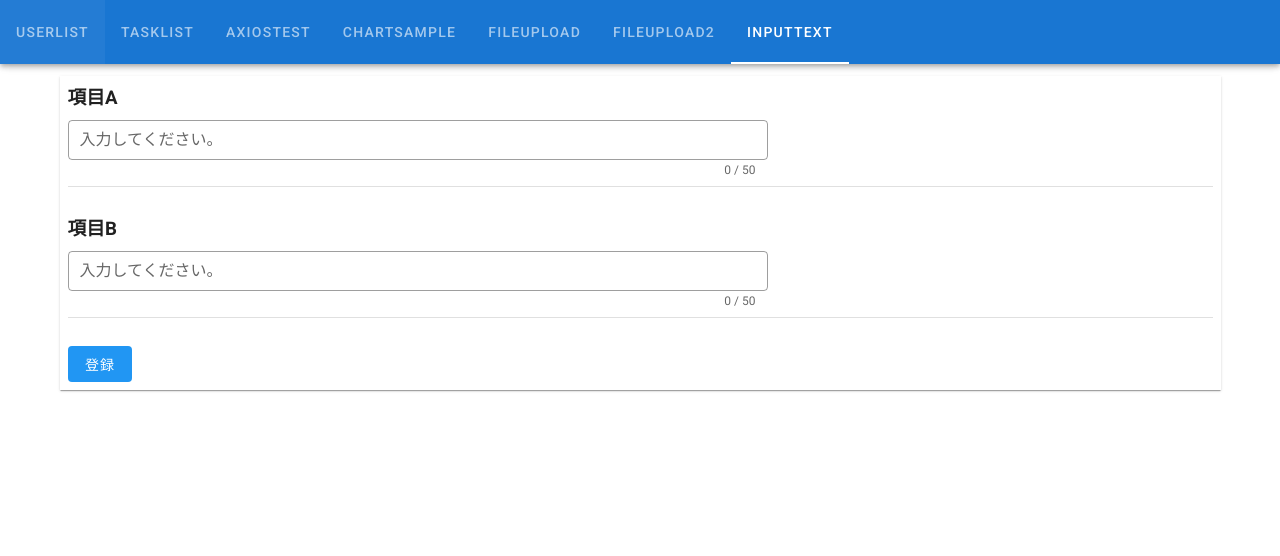
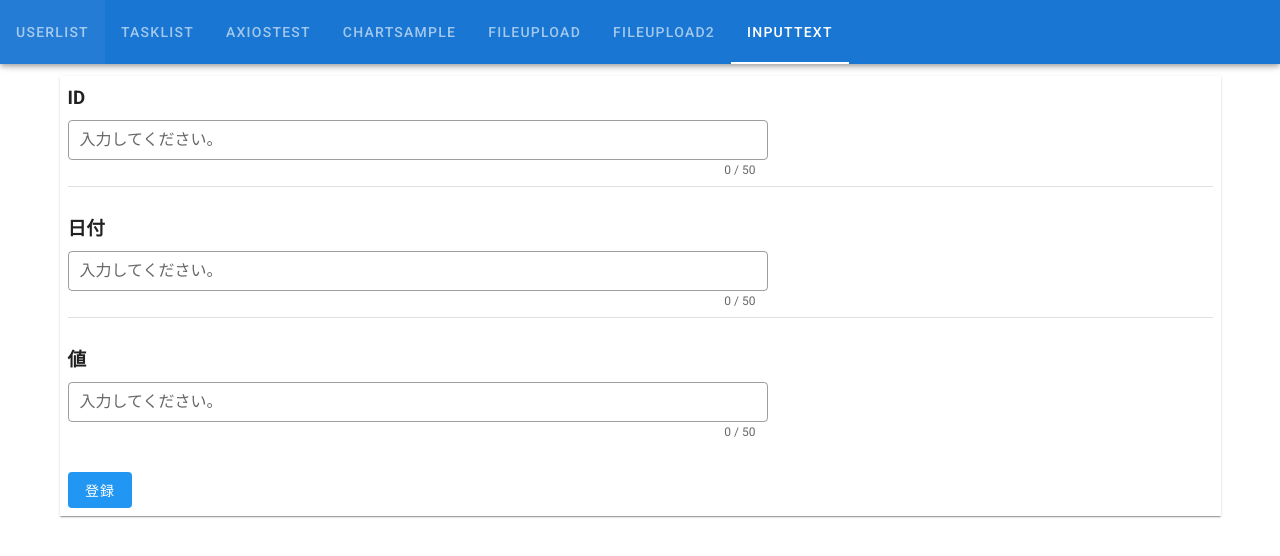
Before and after one commit to subretu/vue-sample-project, a Vue app in the folder frontend/: page /Inputtext in a window 1280 px wide. Shown: the top 556 px of the page. Built offline with nearby package versions, Linux system fonts and the light colour scheme; no server answers.

Commit message:
fix input api

```diff
--- a/frontend/src/services/SampleApiService.ts
+++ b/frontend/src/services/SampleApiService.ts
@@ -10,8 +10,8 @@ class SampleApiService {
     return http.get(`/delete/${id}`);
   }
 
-  insert(): Promise<any> {
-    return http.post("/insertdata");
+  insert(data: any): Promise<any> {
+    return http.post("/insertdata", data);
   }
 
   task(is_button: any): Promise<any> {
--- a/frontend/src/views/InputtText.vue
+++ b/frontend/src/views/InputtText.vue
@@ -6,7 +6,7 @@
           <v-sheet color="white" elevation="1" class="pa-2">
             <v-row>
               <v-col xl="12" cols="12">
-                <h3 class="mb-2" align="left">項目A</h3>
+                <h3 class="mb-2" align="left">ID</h3>
                 <v-text-field
                   label="入力してください。"
                   outlined
@@ -20,7 +20,7 @@
             <v-divider class="mb-7"></v-divider>
             <v-row>
               <v-col xl="12" cols="12">
-                <h3 class="mb-2" align="left">項目B</h3>
+                <h3 class="mb-2" align="left">日付</h3>
                 <v-text-field
                   label="入力してください。"
                   outlined
@@ -32,6 +32,19 @@
               </v-col>
             </v-row>
             <v-divider class="mb-7"></v-divider>
+            <v-row>
+              <v-col xl="12" cols="12">
+                <h3 class="mb-2" align="left">値</h3>
+                <v-text-field
+                  label="入力してください。"
+                  outlined
+                  dense
+                  class="input-text"
+                  counter="50"
+                  v-model="state.inputtext3"
+                ></v-text-field>
+              </v-col>
+            </v-row>
             <v-row>
               <v-col>
                 <v-btn depressed color="info" @click="clickSample">登録</v-btn>
@@ -54,13 +67,16 @@ export default defineComponent({
     const state = reactive({
       inputtext1: null,
       inputtext2: null,
+      inputtext3: null,
     });
 
-    const inserttest = SampleApiService.insert();
     const clickSample = (): void => {
-      console.log(state.inputtext2);
       // insert APIの実行
-      inserttest.then(() => {
+      SampleApiService.insert({
+        id: state.inputtext1,
+        opsdate: state.inputtext2,
+        value: state.inputtext3,
+      }).then(() => {
         console.log("postok");
       });
     };
```
Also changed, not shown: 2 other files (tests, documents, lock files or other folders).
